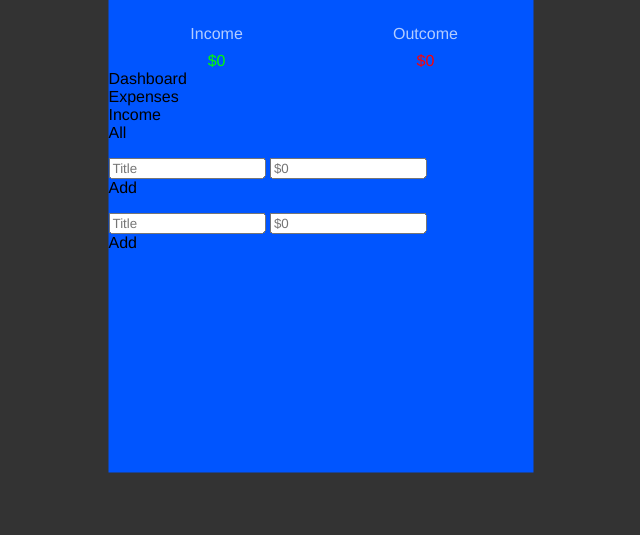
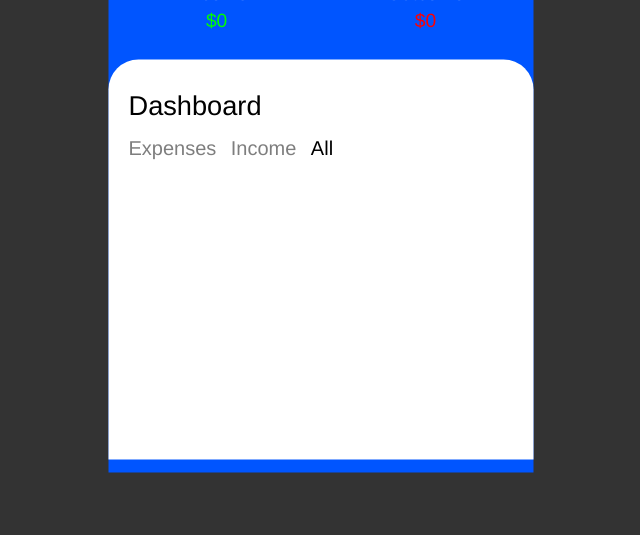
Before and after one commit to sheltoncarr/Budget-App, a plain HTML site: page index.html in a window 1280 px wide. Shown: the part 265-800 px from the top of the page, without its empty margins (319-959 px from the left). Drawn offline with Linux system fonts and the light colour scheme.

Commit message:
Styling for budget-dashboard, toggle, and tabs

```diff
--- a/style.css
+++ b/style.css
@@ -32,7 +32,7 @@ input[type=number] {
 }
 
 .budget-container .app-title {
-  margin-top: 45px;
+  margin-top: 20px;
   text-align: center;
   font-size: 2em
 }
@@ -45,7 +45,7 @@ input[type=number] {
 .budget-header {}
 
 .budget-header .balance {
-  margin-top: 30px;
+  margin-top: 25px;
 }
 
 .budget-header .balance .title {
@@ -64,7 +64,7 @@ input[type=number] {
 .budget-header .account {
   display: block;
   width: 310px;
-  margin: 35px auto 0;
+  margin: 25px auto 0;
   line-height: 1.7em;
   text-align: center;
 }
@@ -74,6 +74,7 @@ input[type=number] {
   display: inline-block;
   width: 100px;
   vertical-align: middle;
+  font-size: 1.2em;
 }
 
 .budget-header .account .income .title {
@@ -93,3 +94,48 @@ input[type=number] {
 .budget-header .account .outcome .outcome-total {
   color: #ff0000;
 }
+
+/* Budget Dashboard */
+.budget-dashboard {
+  display: block;
+  width: 425px;
+  height: 400px;
+  background-color: white;
+  margin-top: 30px;
+  border-radius: 30px 30px 0 0;
+}
+
+.budget-dashboard .dash-title {
+  display: inline-block;
+  color: black;
+  font-size: 1.7em;
+  margin-left: 20px;
+  margin-top: 30px;
+  font-family: 'Helvetica';
+}
+
+.toggle {
+  display: block;
+  margin-top: 15px;
+  margin-left: 20px;
+}
+
+.toggle .tab1, .tab2, .tab3 {
+  display: inline-block;
+  cursor: pointer;
+  font-size: 1.25em;
+  color: black;
+  opacity: 0.5;
+}
+
+.toggle .tab2, .tab3 {
+  margin-left: 10px;
+}
+
+.active {
+  opacity: 1 !important;
+}
+
+.hide {
+  display: none;
+}
```
